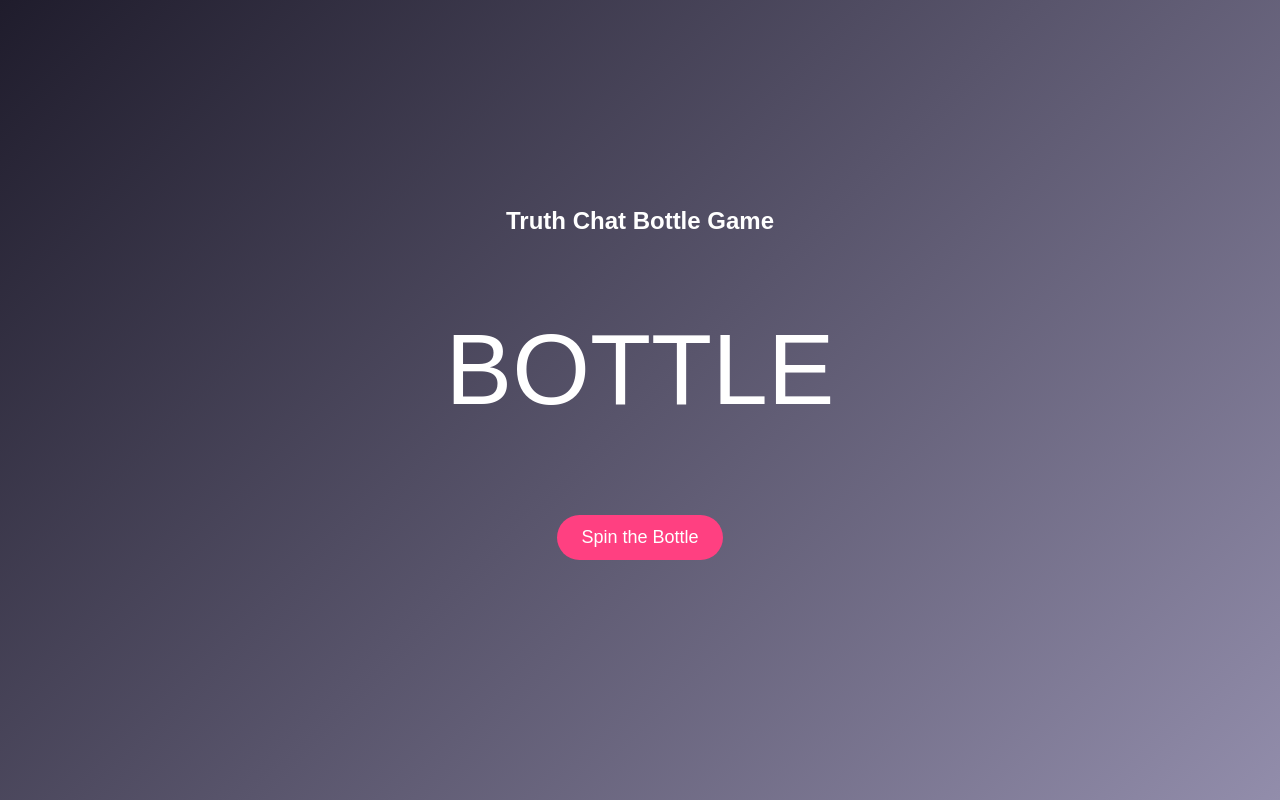
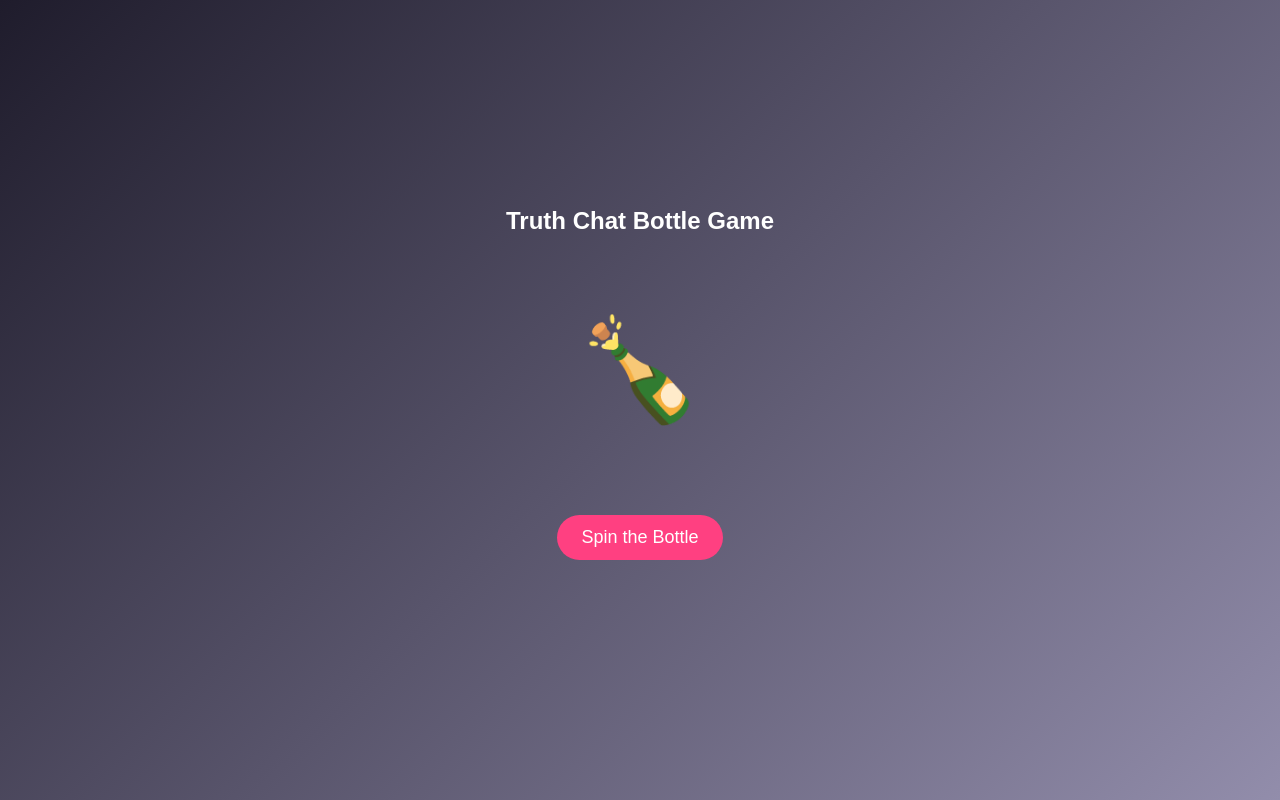
Before and after one commit to Connectlinkhub/Truth-Chat-Bottle-Game, a plain HTML site: page index.html in a window 1280 px wide. Drawn offline with Linux system fonts and the light colour scheme.

Commit message:
Update index.html

```diff
--- a/index.html
+++ b/index.html
@@ -60,7 +60,7 @@
 <h1>Truth Chat Bottle Game</h1>
 
 <div id="bottle-container">
-  <div id="bottle">BOTTLE</div>
+  <div id="bottle">🍾</div>
 </div>
 
 <button onclick="spinBottle()">Spin the Bottle</button>
```
